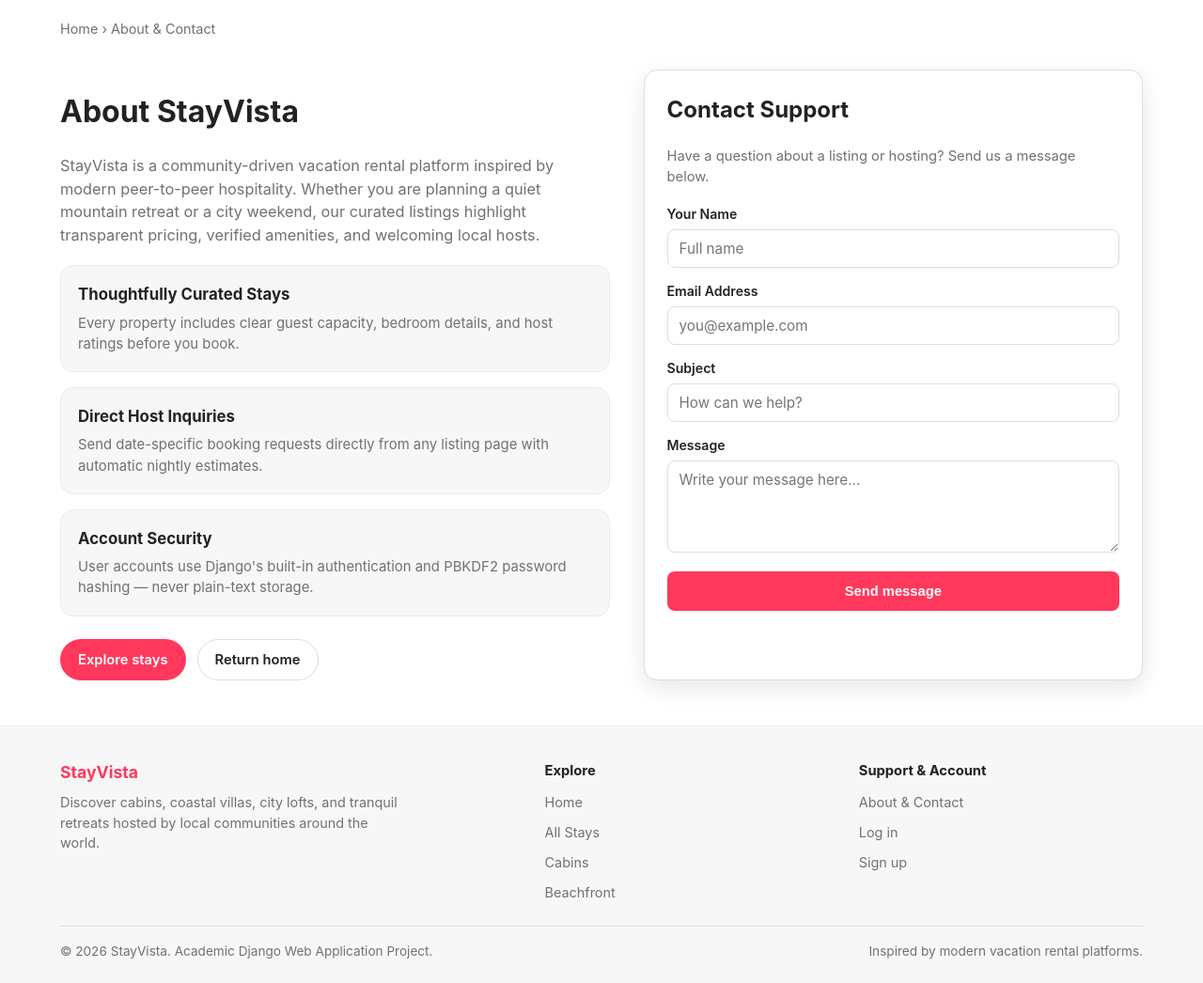
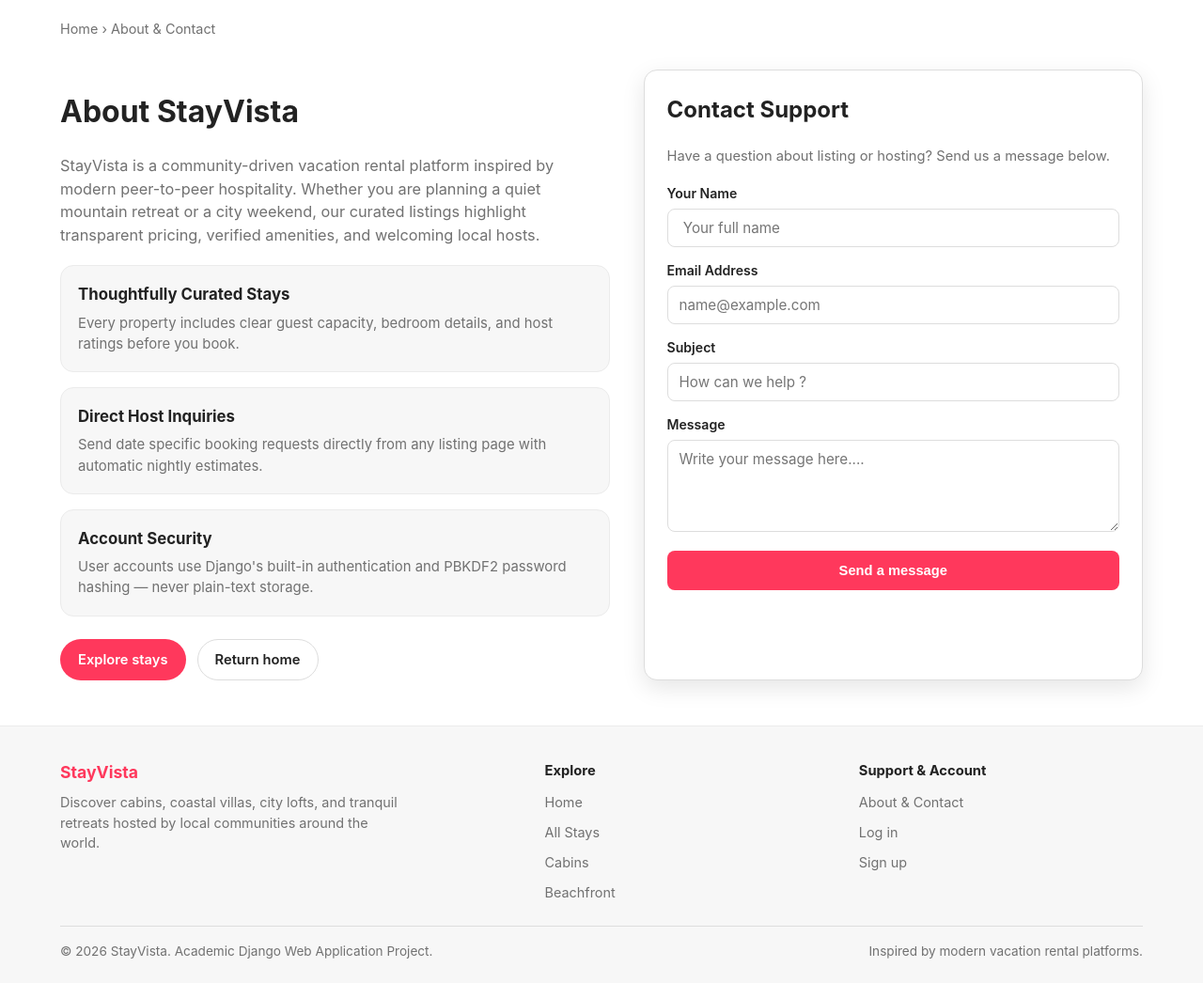
Before and after one commit to Aarush2112/airbnb-stay-booking, a Django app: page /about/ in a window 1280 px wide. Shown: the part 77-1123 px from the top of the page at 94% size. Run offline with Django 4.2, Linux system fonts and the light colour scheme.

Commit message:
minor changes in about section

```diff
--- a/website/templates/website/about.html
+++ b/website/templates/website/about.html
@@ -23,11 +23,12 @@
       </div>
       <div class="info-card">
         <h3>Direct Host Inquiries</h3>
-          <p>Send date-specific booking requests directly from any listing page with automatic nightly estimates.</p>
+        <p>Send date specific booking requests directly from any listing page with automatic nightly estimates.</p>
       </div>
       <div class="info-card">
         <h3>Account Security</h3>
-          <p>User accounts use Django's built-in authentication and PBKDF2 password hashing — never plain-text storage.</p>
+        <p>User accounts use Django's built-in authentication and PBKDF2 password hashing — never plain-text storage.
+        </p>
       </div>
     </div>
 
@@ -38,30 +39,33 @@
   </div>
 
   <div class="booking-card">
-      <h2 style="margin-top: 0;">Contact Support</h2>
+    <h2 style="margin-top: 0;"> Contact Support </h2>
     <p style="color: var(--text-muted); font-size: 0.92rem; margin-bottom: 18px;">
-        Have a question about a listing or hosting? Send us a message below.
+      Have a question about listing or hosting? Send us a message below.
     </p>
 
     <form method="post" action="{% url 'website:about' %}">
       {% csrf_token %}
       <div class="form-group">
         <label for="id_name">Your Name</label>
-          <input type="text" id="id_name" name="name" value="{{ form_data.name }}" placeholder="Full name" required>
+        <input type="text" id="id_name" name="name" value="{{ form_data.name }}" placeholder=" Your full name" required>
       </div>
       <div class="form-group">
         <label for="id_email">Email Address</label>
-          <input type="email" id="id_email" name="email" value="{{ form_data.email }}" placeholder="you@example.com" required>
+        <input type="email" id="id_email" name="email" value="{{ form_data.email }}" placeholder="name@example.com"
+          required>
       </div>
       <div class="form-group">
         <label for="id_subject">Subject</label>
-          <input type="text" id="id_subject" name="subject" value="{{ form_data.subject }}" placeholder="How can we help?" required>
+        <input type="text" id="id_subject" name="subject" value="{{ form_data.subject }}"
+          placeholder="How can we help ?" required>
       </div>
       <div class="form-group">
         <label for="id_message">Message</label>
-          <textarea id="id_message" name="message" rows="4" placeholder="Write your message here..." required>{{ form_data.message }}</textarea>
+        <textarea id="id_message" name="message" rows="4" placeholder="Write your message here...."
+          required>{{ form_data.message }}</textarea>
       </div>
-        <button type="submit" class="btn btn-primary btn-block">Send message</button>
+      <button type="submit" class="btn btn-primary btn-block">Send a message</button>
     </form>
   </div>
 </div>
```
Lines whose indentation alone changed are shown as unchanged.
